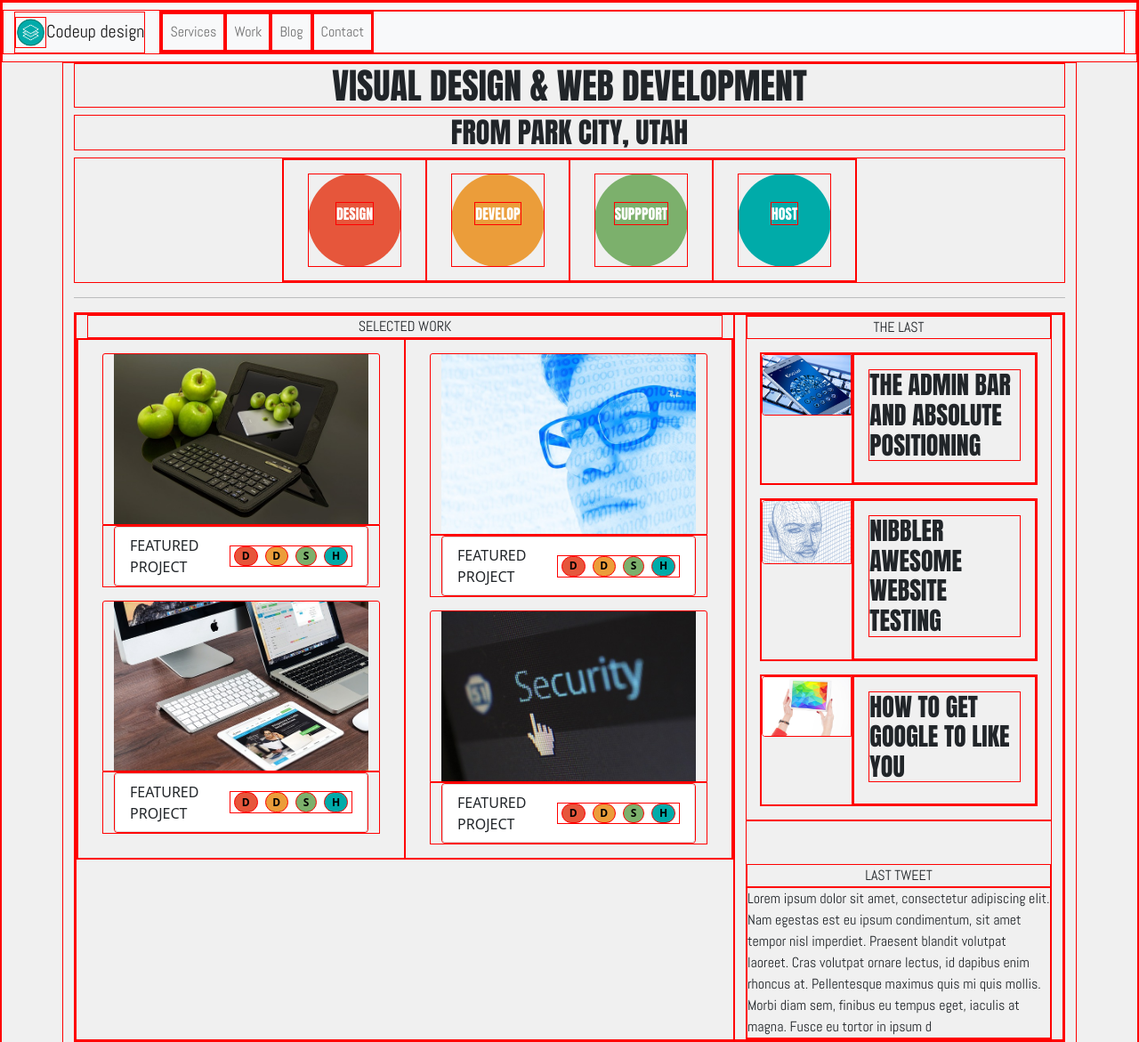
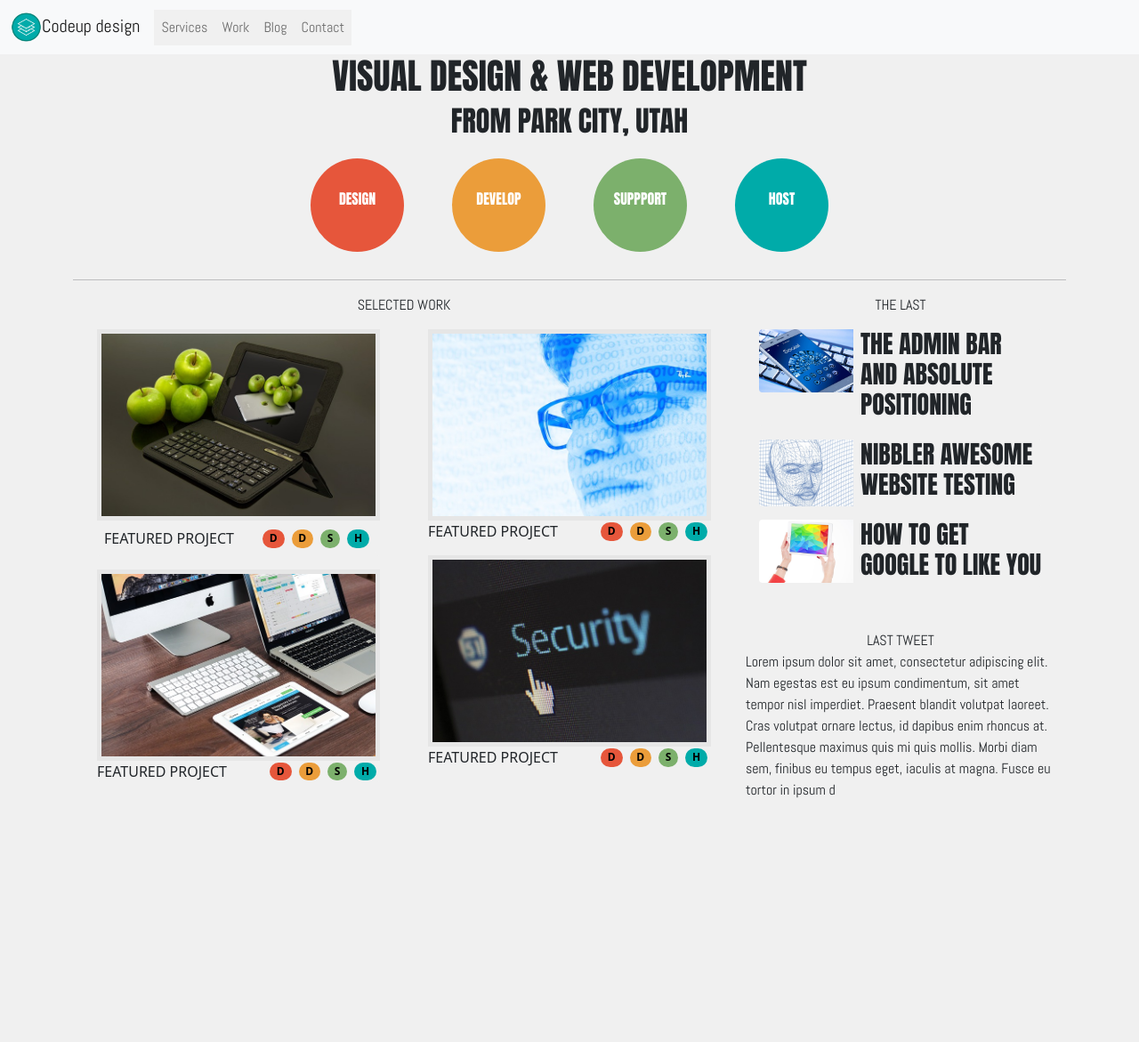
Before and after one commit to Jeff-and-Daves-Codeup-Design-Project/J-and-D-Project, a website: page index.html in a window 1280 px wide. Shown: the top 1171 px of the page at 89% size. After the commit the page ends 900 px from the top, so only its background shows below. Drawn offline with nearby package versions, Linux system fonts and the light colour scheme.

Commit message:
styled some more details Co-authored-by: jeffrey.f.cabrera@gmail.com

```diff
--- a/css/index.css
+++ b/css/index.css
@@ -7,9 +7,9 @@
     --color-dark-grey: #e6e6e6;
 }
 
-* {
-    border:red 1px solid;
-}
+/** {*/
+/*    border:red 1px solid;*/
+/*}*/
 
 body {
     background-color: var(--color-light-grey)
@@ -53,6 +53,7 @@ body {
 
 .img-pd {
     border: 5px solid var(--color-dark-grey);
+    padding: 0;
 }
 
 ul
@@ -60,6 +61,12 @@ ul
     list-style-type: none;
     padding: 0px;
     margin: 0px;
+    background-color: var(--color-light-grey);
+}
+
+li {
+    padding: 0;
+    background-color: var(--color-light-grey);
 }
 
 .card {
@@ -67,3 +74,9 @@ ul
     border: none;
     margin: 15px;
 }
+
+.grey-bg {
+    background-color: var(--color-light-grey);
+    padding: 10px;
+    border: none;
+}
--- a/index.html
+++ b/index.html
@@ -118,10 +118,10 @@
 					<div class="col-lg-6">
 						<!-- first card -->
 						<div class="card row">
-							<img SRC="./assets/images/apple-ipad.jpg" class="card-img-top">
-							<div class="">
+							<img SRC="./assets/images/apple-ipad.jpg" class="img-pd">
+							<div class="p-1">
                                 <ul class="list-group ">
-                                    <li class="list-group-item d-flex justify-content-between align-items-center fs-6">
+                                    <li class="grey-bg p-1 list-group-item d-flex justify-content-between align-items-center fs-6">
 	                                    FEATURED PROJECT
                                         <div class="d-flex ">
                                             <span class="badge badge-primary rounded-pill dk-text mx-1" id="icon-1">D</span>
@@ -135,10 +135,10 @@
 						</div>
 						<!-- second card -->
 						<div class="card row">
-							<img SRC="./assets/images/macbook.jpg" class="card-img-top">
-							<div class="">
+							<img SRC="./assets/images/macbook.jpg" class="img-pd">
+							<div class="p-0">
 								<ul class="list-group ">
-									<li class="list-group-item d-flex justify-content-between align-items-center fs-6">
+									<li class="grey-bg p-0 list-group-item d-flex justify-content-between align-items-center fs-6">
 										FEATURED PROJECT
 										<div class="d-flex ">
 											<span class="badge badge-primary rounded-pill dk-text mx-1" id="icon-1">D</span>
@@ -155,10 +155,10 @@
 					<div class="col-lg-6">
 						<!-- third card -->
 						<div class="card row">
-							<img SRC="./assets/images/man.jpg" class="card-img-top">
-							<div class="">
+							<img SRC="./assets/images/man.jpg" class="img-pd" style="max-height: 215px">
+							<div class="p-0">
 								<ul class="list-group ">
-									<li class="list-group-item d-flex justify-content-between align-items-center fs-6">
+									<li class="grey-bg p-0 list-group-item d-flex justify-content-between align-items-center fs-6">
 										FEATURED PROJECT
 										<div class="d-flex ">
 											<span class="badge badge-primary rounded-pill dk-text mx-1" id="icon-1">D</span>
@@ -172,10 +172,10 @@
 						</div>
 						<!-- forth card -->
 						<div class="card row">
-							<img SRC="./assets/images/security.jpg" class="card-img-top">
-							<div class="">
+							<img SRC="./assets/images/security.jpg" class="img-pd">
+							<div class="p-0">
 								<ul class="list-group ">
-									<li class="list-group-item d-flex justify-content-between align-items-center fs-6">
+									<li class="grey-bg p-0 list-group-item d-flex justify-content-between align-items-center fs-6">
 										FEATURED PROJECT
 										<div class="d-flex ">
 											<span class="badge badge-primary rounded-pill dk-text mx-1" id="icon-1">D</span>
@@ -200,8 +200,8 @@
 								<img src="./assets/images/mobile-phone.jpg" class="img-fluid rounded-start" alt="...">
 							</div>
 							<div class="col-md-8">
-								<div class="card-body">
-									<h5 class="card-title use-anton fs-3">THE ADMIN BAR AND ABSOLUTE POSITIONING</h5>
+								<div class="card-body p-0">
+									<h5 class="ms-2 card-title use-anton fs-3">THE ADMIN BAR AND ABSOLUTE POSITIONING</h5>
 								</div>
 							</div>
 						</div>
@@ -212,8 +212,8 @@
 								<img src="./assets/images/head.jpg" class="img-fluid rounded-start" alt="...">
 							</div>
 							<div class="col-md-8">
-								<div class="card-body">
-									<h5 class="card-title use-anton fs-3">NIBBLER AWESOME WEBSITE TESTING</h5>
+								<div class="card-body p-0">
+									<h5 class="ms-2 card-title use-anton fs-3">NIBBLER AWESOME WEBSITE TESTING</h5>
 								</div>
 							</div>
 						</div>
@@ -224,8 +224,8 @@
 								<img src="./assets/images/ipad.jpg" class="img-fluid rounded-start" alt="...">
 							</div>
 							<div class="col-md-8">
-								<div class="card-body">
-									<h5 class="card-title use-anton fs-3">HOW TO GET GOOGLE TO LIKE YOU</h5>
+								<div class="card-body p-0">
+									<h5 class="ms-2 card-title use-anton fs-3">HOW TO GET GOOGLE TO LIKE YOU</h5>
 								</div>
 							</div>
 						</div>
```
